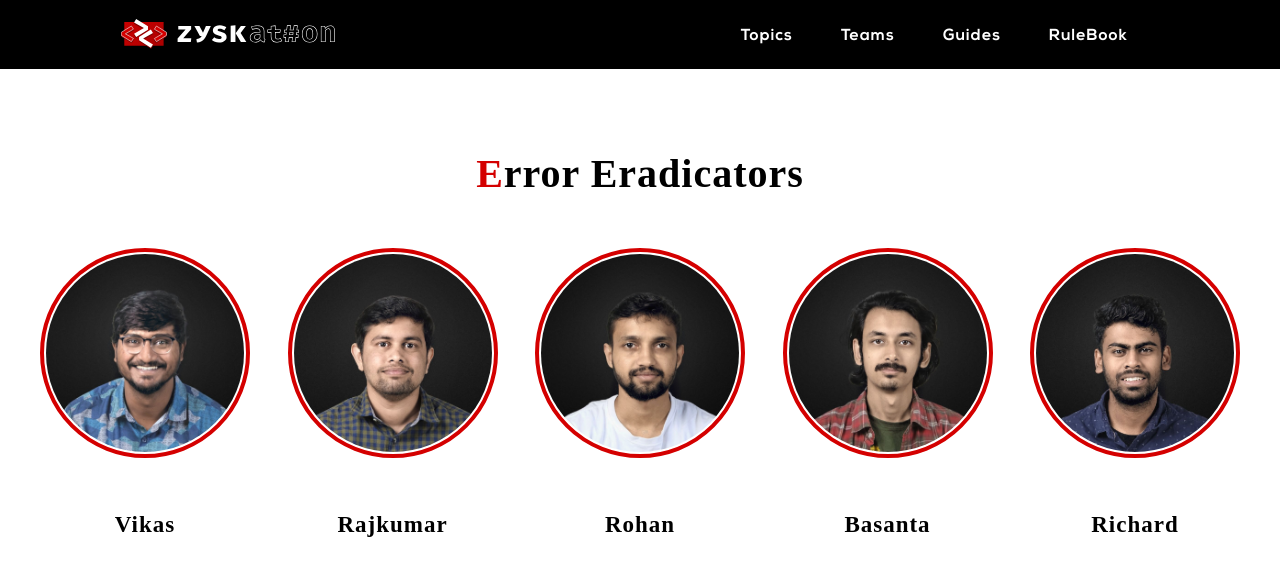
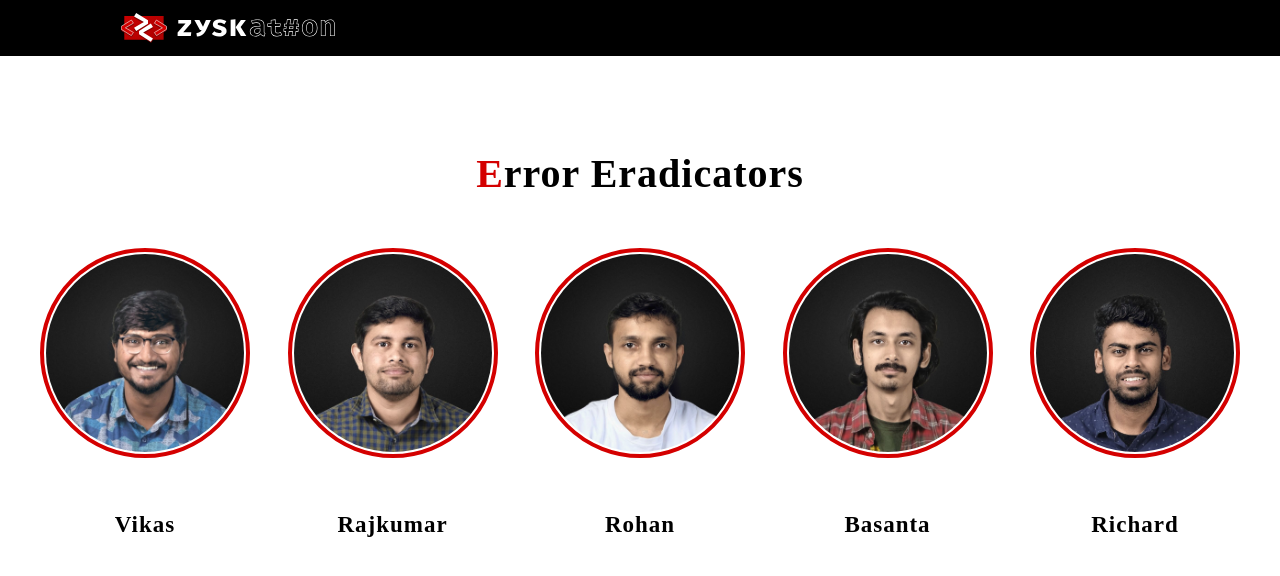
Before and after one commit to richard-zysk/new-website-zykathon, a website: page techSupport.html in a window 1280 px wide. Drawn offline with Linux system fonts and the light colour scheme.

Commit message:
Update techSupport.html

```diff
--- a/techSupport.html
+++ b/techSupport.html
@@ -168,7 +168,7 @@
                 <img src="./img/Frame 66.svg" alt="" height="30px">
             </a>
         </div>
-        <div class="collapse navbar-collapse" id="navbarResponsive">
+<!--         <div class="collapse navbar-collapse" id="navbarResponsive">
             <ul id="navbar-buttons" class="navbar-nav ml-auto">
                 <li class="nav-item">
                     <a class="nav-link js-scroll-trigger nexa" href="topics.html">Topics</a>
@@ -180,8 +180,8 @@
                     <a class="nav-link js-scroll-trigger nexa" href="guidence.html">Guides</a>
                 </li>
                 <li class="nav-item" id="team">
-                    <a class="nav-link js-scroll-trigger nexa" href="rulebook.html">RuleBook</a>
-                </li>
+                    <a class="nav-link js-scroll-trigger nexa" href="rulebook.html">RuleBook</a> -->
+<!--                 </li> -->
                 <!-- <li class="nav-item" id="team">
                     <a class="nav-link js-scroll-trigger nexa" href="techSupport.html">TechSupport</a>
                 </li> -->
```
